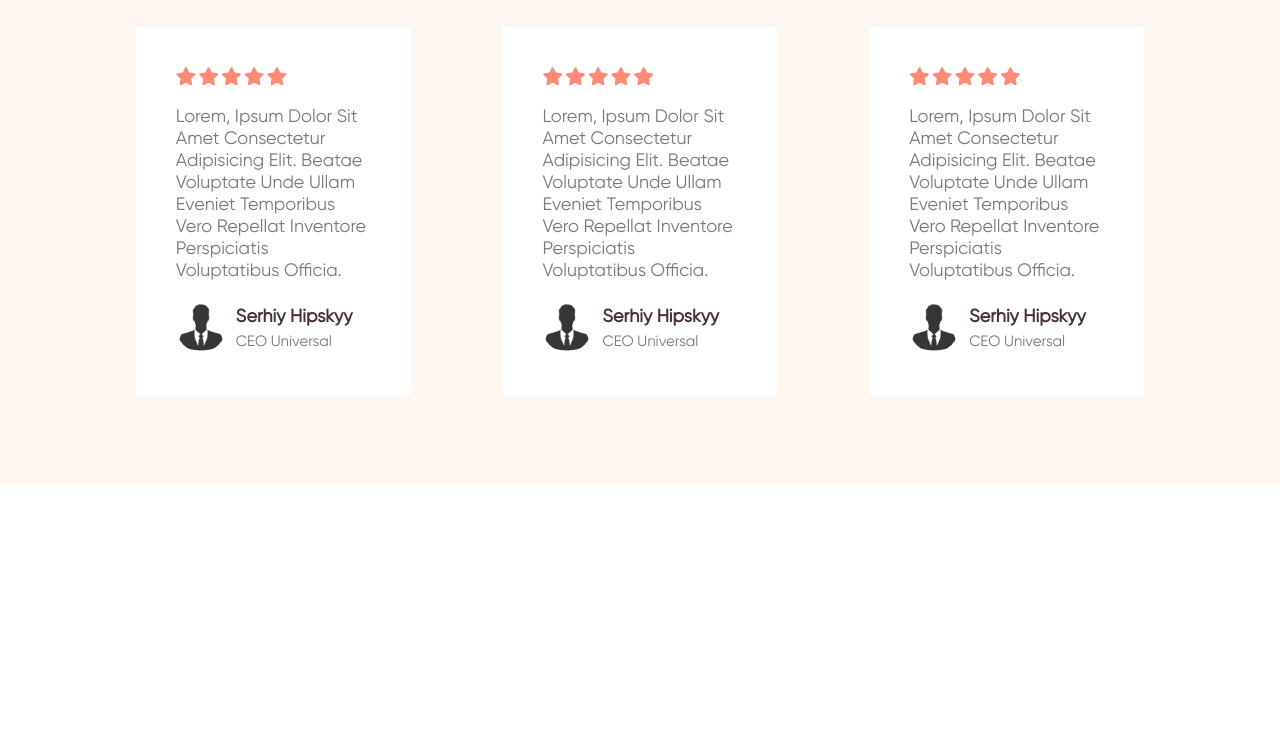
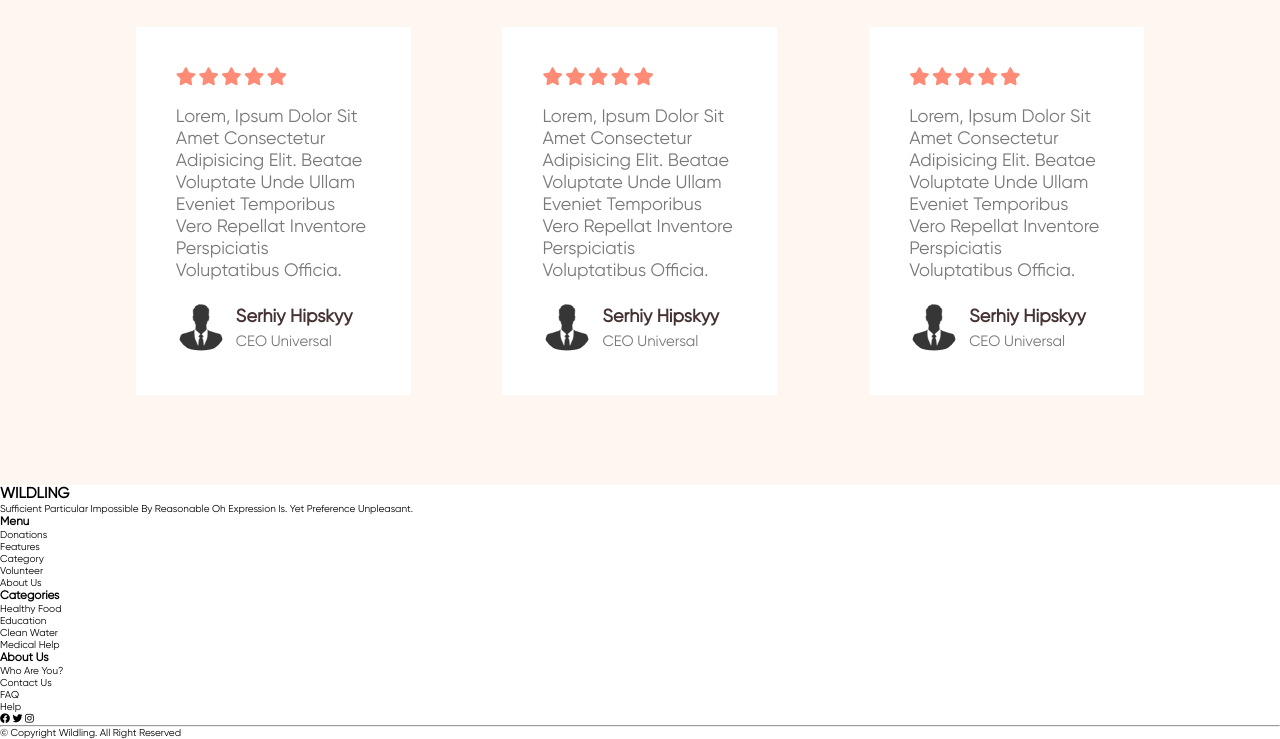
Before and after one commit to codophil/FrontEnd-Mentorship-challenge-04, a plain HTML site: page index.html in a window 1280 px wide. Shown: the part 3846-4585 px from the top of the page. Before the commit the page ends 4331 px from the top, so only its background shows below. Drawn offline with Linux system fonts and the light colour scheme.

Commit message:
Added footer elements to the html file

```diff
--- a/index.html
+++ b/index.html
@@ -285,6 +285,51 @@
         </div>
       </section>
     </main>
-    <footer></footer>
+    <footer>
+      <div class="footer-main">
+        <div class="footer-mantra">
+          <h2>WILDLING</h2>
+          <p>
+            Sufficient particular impossible by reasonable oh expression is. Yet
+            preference unpleasant.
+          </p>
+        </div>
+        <div class="footer-menu">
+          <h3>Menu</h3>
+          <ul>
+            <li>Donations</li>
+            <li>Features</li>
+            <li>Category</li>
+            <li>Volunteer</li>
+            <li>About Us</li>
+          </ul>
+        </div>
+        <div class="footer-categories">
+          <h3>Categories</h3>
+          <ul>
+            <li>Healthy Food</li>
+            <li>Education</li>
+            <li>Clean Water</li>
+            <li>Medical Help</li>
+          </ul>
+        </div>
+        <div class="footer-about">
+          <h3>About Us</h3>
+          <ul>
+            <li>Who are you?</li>
+            <li>Contact Us</li>
+            <li>FAQ</li>
+            <li>Help</li>
+          </ul>
+        </div>
+      </div>
+      <div class="footer-socials">
+        <i class="fab fa-facebook"></i>
+        <i class="fab fa-twitter"></i>
+        <i class="fab fa-instagram"></i>
+      </div>
+      <hr />
+      <p>&copy; Copyright Wildling. All right reserved</p>
+    </footer>
   </body>
 </html>
```
